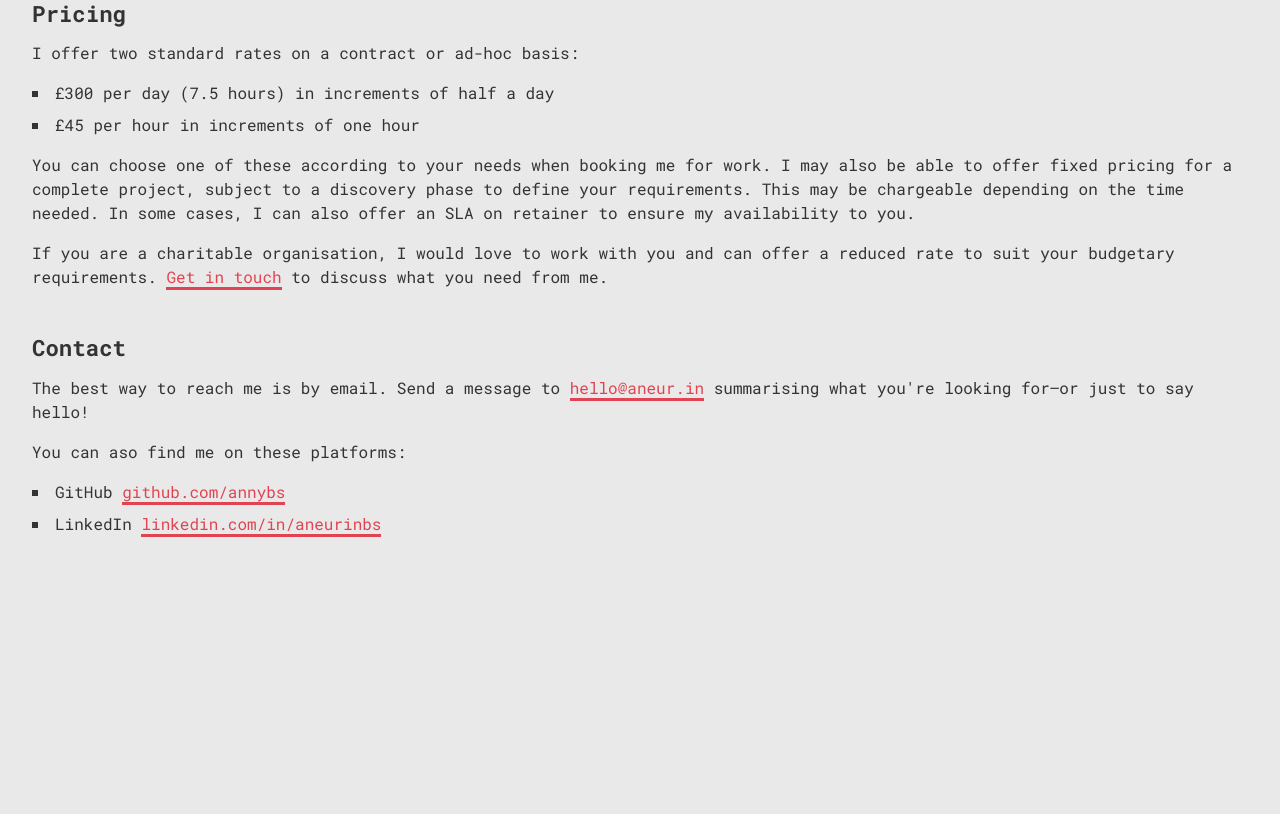
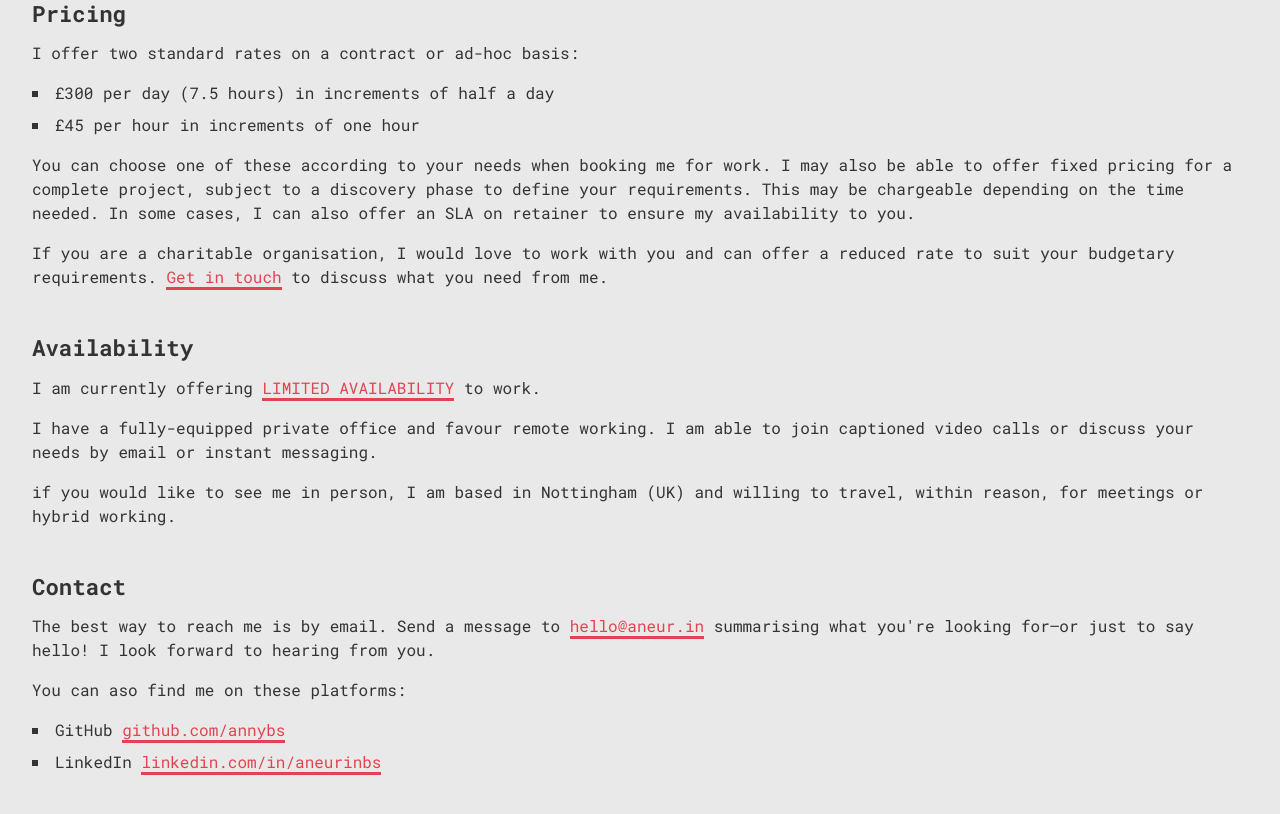
Before and after one commit to annybs/www.aneur.in, a website built with Vite: page index.html in a window 1280 px wide. Shown: the part 904-1718 px from the top of the page. Before the commit the page ends 1488 px from the top, so only its background shows below. Built offline with nearby package versions, Linux system fonts and the light colour scheme; no server answers; what @annybs/request-js would draw is missing.

Commit message:
add more availability detail

```diff
--- a/index.html
+++ b/index.html
@@ -16,10 +16,7 @@
           <h1>Aneurin Barker Snook</h1>
         </header>
 
-        <p>
-          Software engineer extraordinaire.
-          Current availability: <span class="availability">limited</span>
-        </p>
+        <p class="description">Software engineer extraordinaire</p>
       </section>
 
       <section id="services">
@@ -112,6 +109,25 @@
         </p>
       </section>
 
+      <section id="availability">
+        <header>
+          <h2>Availability</h2>
+        </header>
+
+        <p>
+          I am currently offering <span class="availability">limited availability</span> to work.
+        </p>
+
+        <p>
+          I have a fully-equipped private office and favour remote working.
+          I am able to join captioned video calls or discuss your needs by email or instant messaging.
+        </p>
+
+        <p>
+          if you would like to see me in person, I am based in Nottingham (UK) and willing to travel, within reason, for meetings or hybrid working.
+        </p>
+      </section>
+
       <section id="contact">
         <header>
           <h2>Contact</h2>
@@ -120,6 +136,7 @@
         <p x-data="contact">
           The best way to reach me is by email.
           Send a message to <a x-bind:href="`mailto:${email}`" x-text="email"></a> summarising what you're looking for—or just to say hello!
+          I look forward to hearing from you.
         </p>
 
         <p>
--- a/src/style.scss
+++ b/src/style.scss
@@ -90,6 +90,12 @@ main {
 }
 
 #top {
+  .description {
+    font-style: italic;
+  }
+}
+
+#availability {
   .availability {
     @include link;
     text-transform: uppercase;
```
